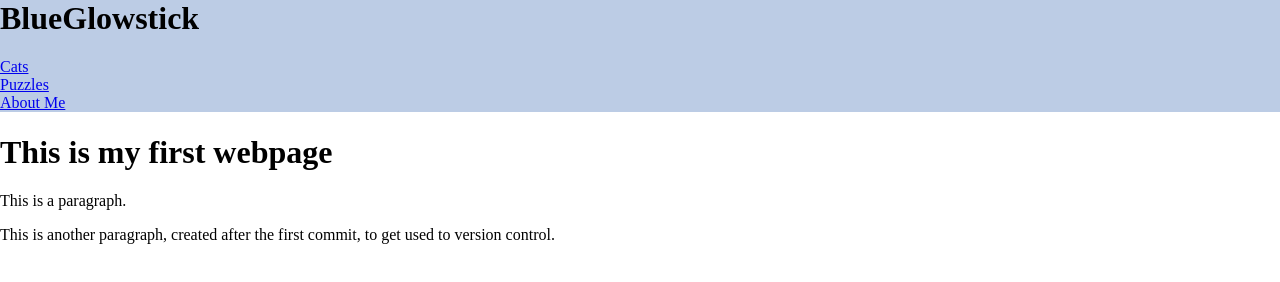
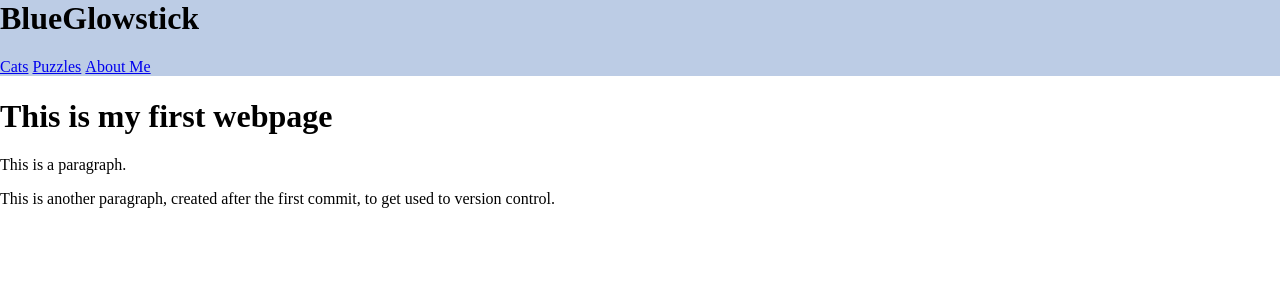
Before and after one commit to BlueGlowStick/BlueGlowstick.github.io, a plain HTML site: page index.html in a window 1280 px wide. Drawn offline with Linux system fonts and the light colour scheme.

Commit message:
Fixed typo

```diff
--- a/css/style.css
+++ b/css/style.css
@@ -19,5 +19,5 @@ html, body {
 }
 
 #nav ul li {
-	dipslay: inline;
+	display: inline;
 }
```
